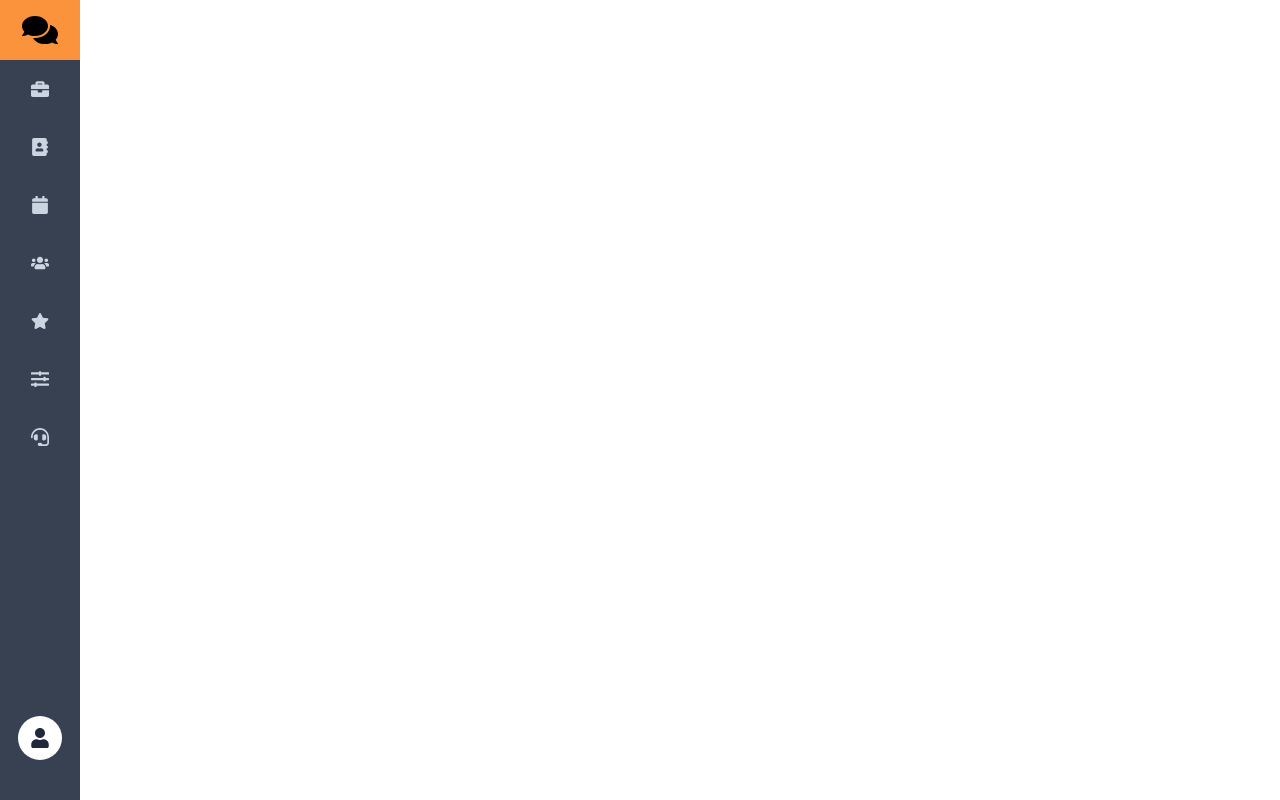
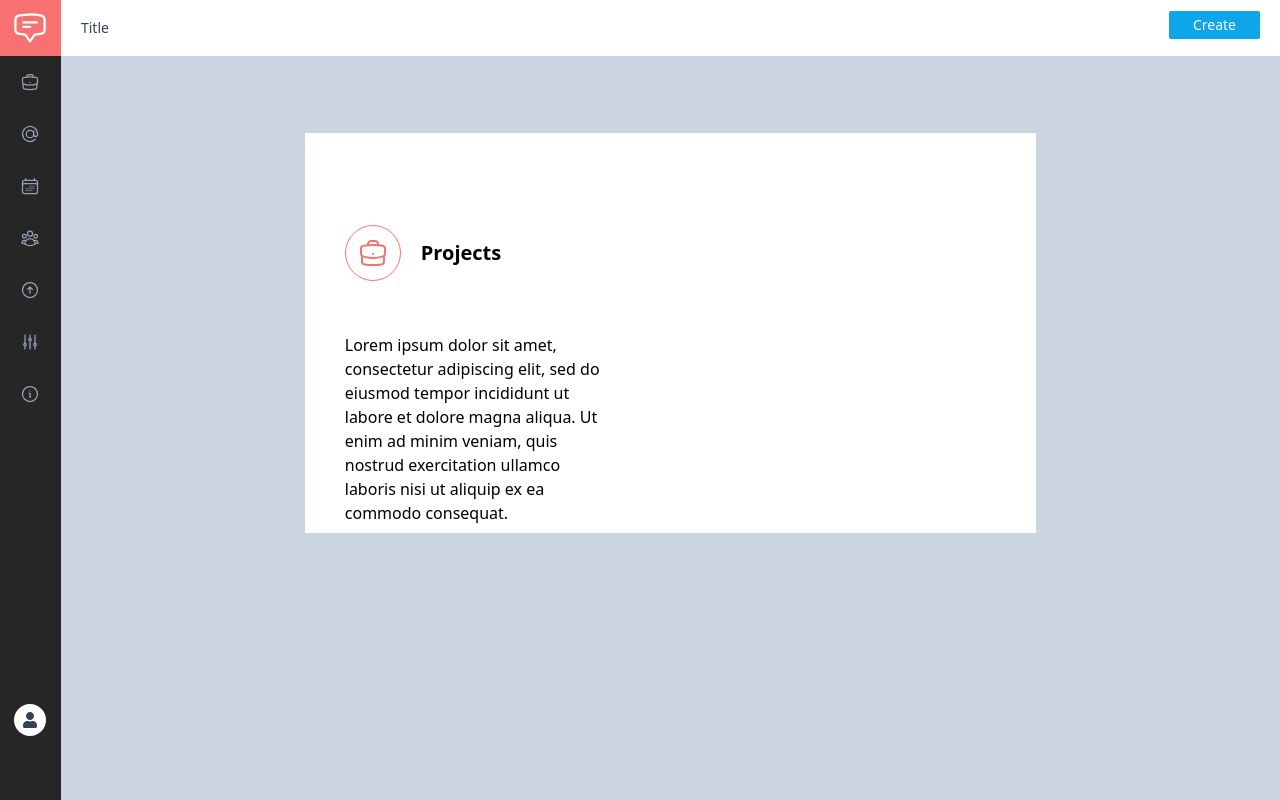
Before and after one commit to RadZ3000/sidebar-component, a Next.js app: page / in a window 1280 px wide. Built offline with nearby package versions, Linux system fonts and the light colour scheme.

Commit message:
structured dashboard to display page content on click

```diff
--- /dev/null
+++ b/components/Calendar.tsx
@@ -0,0 +1,22 @@
+import {
+    CalendarDaysIcon,
+  } from '@heroicons/react/24/outline'
+
+
+const Calendar = () => {
+    return (
+        <div className="grid grid-rows-4 w-2/5 content-around">
+            <div className="flex flex-row items-center h-1/4 gap-x-5 row-span-2 self-center">
+                <div className="flex items-center justify-center rounded-full border border-red-400 bg-white w-14 h-14 text-red-400">
+                    <div className="w-8"><CalendarDaysIcon /></div>
+                </div>
+                <p className="text-xl"><strong>Calendar</strong></p>
+            </div>
+            <p className="row-span-2">
+                Lorem ipsum dolor sit amet, consectetur adipiscing elit, sed do eiusmod tempor incididunt ut labore et dolore magna aliqua. Ut enim ad minim veniam, quis nostrud exercitation ullamco laboris nisi ut aliquip ex ea commodo consequat.
+            </p>
+        </div>
+    );
+}
+
+export default Calendar;
--- /dev/null
+++ b/components/Contacts.tsx
@@ -0,0 +1,22 @@
+import {
+    AtSymbolIcon,
+  } from '@heroicons/react/24/outline'
+
+
+const Contacts = () => {
+    return (
+        <div className="grid grid-rows-4 w-2/5 content-around">
+            <div className="flex flex-row items-center h-1/4 gap-x-5 row-span-2 self-center">
+                <div className="flex items-center justify-center rounded-full border border-red-400 bg-white w-14 h-14 text-red-400">
+                    <div className="w-8"><AtSymbolIcon /></div>
+                </div>
+                <p className="text-xl"><strong>Contacts</strong></p>
+            </div>
+            <p className="row-span-2">
+                Lorem ipsum dolor sit amet, consectetur adipiscing elit, sed do eiusmod tempor incididunt ut labore et dolore magna aliqua. Ut enim ad minim veniam, quis nostrud exercitation ullamco laboris nisi ut aliquip ex ea commodo consequat.
+            </p>
+        </div>
+    );
+}
+
+export default Contacts;
--- /dev/null
+++ b/components/Projects.tsx
@@ -0,0 +1,22 @@
+import {
+    BriefcaseIcon,
+  } from '@heroicons/react/24/outline'
+
+
+const Projects = () => {
+    return (
+        <div className="grid grid-rows-4 w-2/5 content-around">
+            <div className="flex flex-row items-center h-1/4 gap-x-5 row-span-2 self-center">
+                <div className="flex items-center justify-center rounded-full border border-red-400 bg-white w-14 h-14 text-red-400">
+                    <div className="w-8"><BriefcaseIcon /></div>
+                </div>
+                <p className="text-xl"><strong>Projects</strong></p>
+            </div>
+            <p className="row-span-2">
+                Lorem ipsum dolor sit amet, consectetur adipiscing elit, sed do eiusmod tempor incididunt ut labore et dolore magna aliqua. Ut enim ad minim veniam, quis nostrud exercitation ullamco laboris nisi ut aliquip ex ea commodo consequat.
+            </p>
+        </div>
+    );
+}
+
+export default Projects;
--- /dev/null
+++ b/components/Settings.tsx
@@ -0,0 +1,22 @@
+import {
+    AdjustmentsVerticalIcon,
+  } from '@heroicons/react/24/outline'
+
+
+const Settings = () => {
+    return (
+        <div className="grid grid-rows-4 w-2/5 content-around">
+            <div className="flex flex-row items-center h-1/4 gap-x-5 row-span-2 self-center">
+                <div className="flex items-center justify-center rounded-full border border-red-400 bg-white w-14 h-14 text-red-400">
+                    <div className="w-8"><AdjustmentsVerticalIcon /></div>
+                </div>
+                <p className="text-xl"><strong>Settings</strong></p>
+            </div>
+            <p className="row-span-2">
+                Lorem ipsum dolor sit amet, consectetur adipiscing elit, sed do eiusmod tempor incididunt ut labore et dolore magna aliqua. Ut enim ad minim veniam, quis nostrud exercitation ullamco laboris nisi ut aliquip ex ea commodo consequat.
+            </p>
+        </div>
+    );
+}
+
+export default Settings;
--- /dev/null
+++ b/components/Support.tsx
@@ -0,0 +1,22 @@
+import {
+    InformationCircleIcon,
+  } from '@heroicons/react/24/outline'
+
+
+const Support = () => {
+    return (
+        <div className="grid grid-rows-4 w-2/5 content-around">
+            <div className="flex flex-row items-center h-1/4 gap-x-5 row-span-2 self-center">
+                <div className="flex items-center justify-center rounded-full border border-red-400 bg-white w-14 h-14 text-red-400">
+                    <div className="w-8"><InformationCircleIcon /></div>
+                </div>
+                <p className="text-xl"><strong>Support</strong></p>
+            </div>
+            <p className="row-span-2">
+                Lorem ipsum dolor sit amet, consectetur adipiscing elit, sed do eiusmod tempor incididunt ut labore et dolore magna aliqua. Ut enim ad minim veniam, quis nostrud exercitation ullamco laboris nisi ut aliquip ex ea commodo consequat.
+            </p>
+        </div>
+    );
+}
+
+export default Support;
--- /dev/null
+++ b/components/Team.tsx
@@ -0,0 +1,22 @@
+import {
+    UserGroupIcon,
+  } from '@heroicons/react/24/outline'
+
+
+const Team = () => {
+    return (
+        <div className="grid grid-rows-4 w-2/5 content-around">
+            <div className="flex flex-row items-center h-1/4 gap-x-5 row-span-2 self-center">
+                <div className="flex items-center justify-center rounded-full border border-red-400 bg-white w-14 h-14 text-red-400">
+                    <div className="w-8"><UserGroupIcon /></div>
+                </div>
+                <p className="text-xl"><strong>Team</strong></p>
+            </div>
+            <p className="row-span-2">
+                Lorem ipsum dolor sit amet, consectetur adipiscing elit, sed do eiusmod tempor incididunt ut labore et dolore magna aliqua. Ut enim ad minim veniam, quis nostrud exercitation ullamco laboris nisi ut aliquip ex ea commodo consequat.
+            </p>
+        </div>
+    );
+}
+
+export default Team;
--- /dev/null
+++ b/components/Upgrade.tsx
@@ -0,0 +1,22 @@
+import {
+    ArrowUpCircleIcon,
+  } from '@heroicons/react/24/outline'
+
+
+const Upgrade = () => {
+    return (
+        <div className="grid grid-rows-4 w-2/5 content-around">
+            <div className="flex flex-row items-center h-1/4 gap-x-5 row-span-2 self-center">
+                <div className="flex items-center justify-center rounded-full border border-red-400 bg-white w-14 h-14 text-red-400">
+                    <div className="w-8"><ArrowUpCircleIcon /></div>
+                </div>
+                <p className="text-xl"><strong>Upgrade</strong></p>
+            </div>
+            <p className="row-span-2">
+                Lorem ipsum dolor sit amet, consectetur adipiscing elit, sed do eiusmod tempor incididunt ut labore et dolore magna aliqua. Ut enim ad minim veniam, quis nostrud exercitation ullamco laboris nisi ut aliquip ex ea commodo consequat.
+            </p>
+        </div>
+    );
+}
+
+export default Upgrade;
--- a/package.json
+++ b/package.json
@@ -6,6 +6,7 @@
     "start": "next start"
   },
   "dependencies": {
+    "@heroicons/react": "^2.0.11",
     "next": "latest",
     "react": "18.1.0",
     "react-dom": "18.1.0",
--- a/pages/index.tsx
+++ b/pages/index.tsx
@@ -1,30 +1,82 @@
 import type { NextPage } from 'next'
+import { useState } from 'react';
+import { FaUser, FaYenSign } from 'react-icons/fa';
+
 import {
-  FaComments,
-  FaBriefcase,
-  FaAddressBook,
-  FaCalendar,
-  FaUsers,
-  FaStar,
-  FaSlidersH,
-  FaHeadset,
-  FaUser,
-} from 'react-icons/fa';
+  ChatBubbleBottomCenterTextIcon,
+  BriefcaseIcon,
+  AtSymbolIcon,
+  CalendarDaysIcon,
+  UserGroupIcon,
+  ArrowUpCircleIcon,
+  AdjustmentsVerticalIcon,
+  InformationCircleIcon,
+} from '@heroicons/react/24/outline'
+
+import Calendar from '../components/Calendar';
+import Contacts from '../components/Contacts';
+import Projects from '../components/Projects';
+import Settings from '../components/Settings';
+import Support from '../components/Support';
+import Team from '../components/Team';
+import Upgrade from '../components/Upgrade';
 
 const Home: NextPage = () => {
+
+  // create hook to change state depending on item selected on the DOM
+
+  const [display, setDisplay] = useState(<Projects />);
+
+  const changeDisplay = (e:any) => {
+    let id = e.currentTarget.id;
+
+    for(let i = 0; i < displayArr.length; i++){
+      if(displayArr[i].name == id){
+         setDisplay(display = displayArr[i].val);
+      }
+    }
+  }
+
+  const displayArr = [
+    {name: "calendar", id: 1, val: <Calendar />},
+    {name: "contacts", id: 2, val: <Contacts />},
+    {name: "projects", id: 3, val: <Projects />},
+    {name: "settings", id: 4, val: <Settings />},
+    {name: "support", id: 5, val: <Support />},
+    {name: "team", id: 6, val: <Team />},
+    {name: "upgrade", id: 7, val: <Upgrade />},
+  ]
+
   return (
-    <div>
+    <div className="bg-slate-300">
 
-      <div className="min-h-screen w-20 bg-gray-700 text-slate-300 flex flex-col items-center">
-        <a href="#" className="flex justify-center w-full bg-orange-400 py-3 text-4xl text-white hover:text-black"><FaComments /></a>
-        <a href="#" className="btn"><FaBriefcase /></a>
-        <a href="#" className="btn"><FaAddressBook /></a>
-        <a href="#" className="btn"><FaCalendar /></a>
-        <a href="#" className="btn"><FaUsers /></a>
-        <a href="#" className="btn"><FaStar /></a>
-        <a href="#" className="btn"><FaSlidersH /></a>
-        <a href="#" className="btn"><FaHeadset /></a>
-        <div className="flex justify-center"><a href="#" className="absolute bottom-10 rounded-full bg-white text-slate-800 w-max h-max text-xl p-3 hover:bg-gray-600 hover:text-white"><FaUser /></a></div>
+      <div className="flex flex-row">
+        <div className="min-h-screen w-16 bg-neutral-800 text-slate-400 flex flex-col items-center">
+          <div className="flex justify-center items-center py-1 w-full bg-red-400 text-4xl text-white h-14"><a href="#" className="h-9 w-9"><ChatBubbleBottomCenterTextIcon /></a></div>
+          <a id="projects" href="#" className="btn" onClick={changeDisplay}><div className="w-5"><BriefcaseIcon /></div><p className="hidden">Stuff</p></a>
+          <a id="contacts" href="#" className="btn" onClick={changeDisplay}><div className="w-5"><AtSymbolIcon /></div></a>
+          <a id="calendar" href="#" className="btn" onClick={changeDisplay}><div className="w-5"><CalendarDaysIcon /></div></a>
+          <a id="team" href="#" className="btn" onClick={changeDisplay}><div className="w-5"><UserGroupIcon /></div></a>
+          <a id="upgrade" href="#" className="btn" onClick={changeDisplay}><div className="w-5"><ArrowUpCircleIcon /></div></a>
+          <a id="settings" href="#" className="btn" onClick={changeDisplay}><div className="w-5"><AdjustmentsVerticalIcon /></div></a>
+          <a id="support" href="#" className="btn" onClick={changeDisplay}><div className="w-5"><InformationCircleIcon /></div></a>
+          <div className="flex justify-center"><a href="#" className="absolute bottom-16 rounded-full bg-white text-slate-700 w-max h-max text-base p-2 hover:bg-gray-600 hover:text-white"><FaUser /></a></div>
+        </div>
+
+        <div className="grid grid-rows-6 w-screen h-screen">
+          <div className="w-full bg-white h-14 px-5 flex flex-row">
+            <div className="w-1/2 grid content-center text-slate-700">
+              <p className="text-sm">Title</p>
+            </div>
+            <div className="w-1/2 flex flex-row justify-end items-center">
+              <div className="text-white h-3/5"><button className="flex items-center bg-sky-500 hover:bg-sky-400 border-1 border-sky-400 rounded-sm py-1 px-6 pb-1 text-sm">Create</button></div>
+            </div>
+          </div>
+
+          <div className=" flex flex-row bg-white w-3/5 row-span-3 row-start-2 justify-self-center p-10">
+            {display}
+          </div>
+        </div>
       </div>
 
     </div>
--- a/styles/globals.css
+++ b/styles/globals.css
@@ -4,6 +4,6 @@
 
 @layer components {
     .btn {
-        @apply flex justify-center w-full py-5 text-lg hover:bg-gray-600 hover:text-white
+        @apply flex justify-center w-full py-4 text-base hover:bg-gray-700 hover:text-white focus:bg-gray-700 focus:text-white
     }
 }
```
Also changed, not shown: 1 other file (tests, documents, lock files or other folders).
